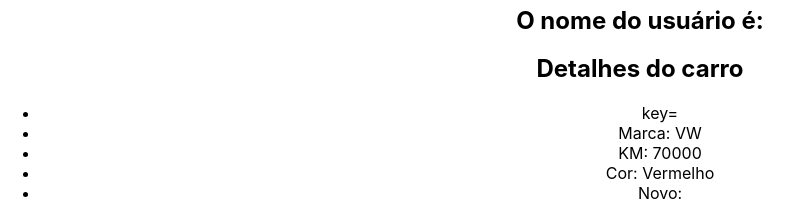
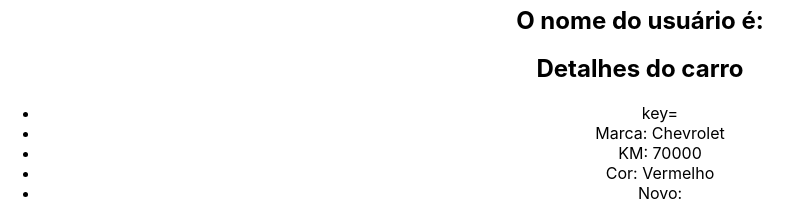
Before and after one commit to CFias/react, a React (Create React App) app in the folder 3_SECTION3/section3/: page / in a window 1280 px wide. Shown: the part 1800-2013 px from the top of the page, without its empty margins (0-802 px from the left). Built offline with nearby package versions, Linux system fonts and the light colour scheme.

Commit message:
Update App.js

```diff
--- a/3_SECTION3/section3/src/App.js
+++ b/3_SECTION3/section3/src/App.js
@@ -55,7 +55,7 @@ function App() {
           <ShowUserName nome={userName} />
 
           {/* destucturing */}
-          <CarDetails brand="VW" km={70000} color="Vermelho" />
+          <CarDetails brand="Chevrolet" km={70000} color="Vermelho" />
 
           {/* reaproveitando */}
           <CarDetails brand="Ford" km={0} color="Cinza" newCar={true} />
```
